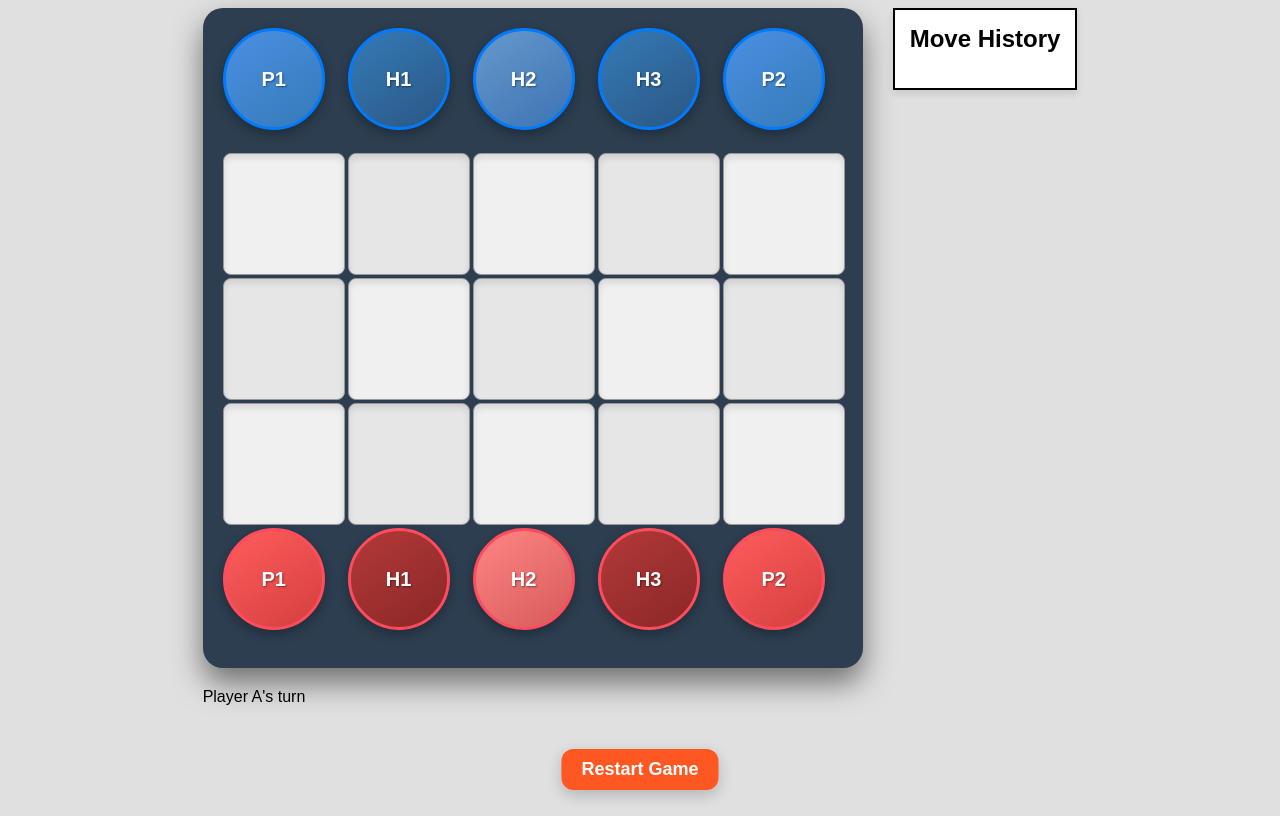
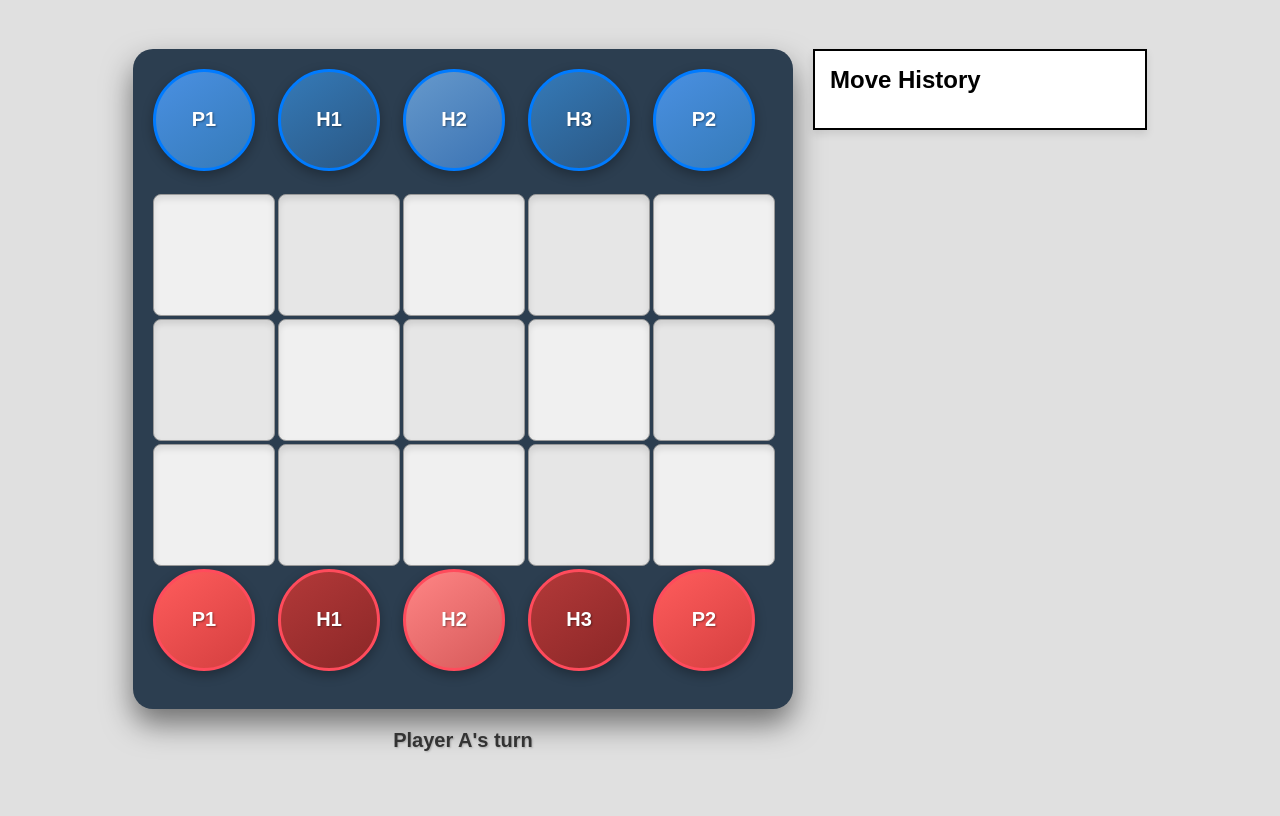
Before and after one commit to Ishank56/chess-like-game, a website: page index.html in a window 1280 px wide. Both pictures are taken after a click on the button "Restart Game". Drawn offline with Linux system fonts and the light colour scheme.

Commit message:
Better chess board and improved game messages

```diff
--- a/index.html
+++ b/index.html
@@ -10,7 +10,7 @@
     <div id="game-container">
         <div>
             <div id="game-board"></div>
-            <div id="message"></div>
+            <div id="message" class="message-info"></div>
         </div>
 
         <!-- History and Restart Button Container -->
--- a/script.js
+++ b/script.js
@@ -1,7 +1,7 @@
 const board = document.getElementById("game-board");
 const message = document.getElementById("message");
 const historyList = document.getElementById("history-list");
-const restartButton = document.createElement('button');
+const restartButton = document.getElementById('restart-button'); // Use existing button from HTML
 
 // Initialize the 5x5 grid with updated pieces
 let grid = [
@@ -79,9 +79,10 @@ function handleMove(row, col) {
                 grid[row][col] = `${currentPlayer}-${piece}`; // Move to new position
                 selectedPiece = null;
 
-                if (checkWinCondition()) {
-                    message.textContent = `Player ${currentPlayer} wins!`;
-                    displayRestartButton();
+                const winner = checkWinCondition();
+                if (winner) {
+                    message.textContent = `Player ${winner} wins!`;
+                    restartButton.style.display = 'block'; // Show the restart button
                 } else {
                     currentPlayer = currentPlayer === 'A' ? 'B' : 'A'; // Switch player
                     message.textContent = `Player ${currentPlayer}'s turn`;
@@ -115,13 +116,6 @@ function checkWinCondition() {
     return null; // No winner yet
 }
 
-function displayRestartButton() {
-    restartButton.textContent = 'Restart Game';
-    restartButton.classList.add('restart-button'); // Add fancy styles
-    restartButton.addEventListener('click', restartGame);
-    document.body.appendChild(restartButton); // Add the button to the page
-}
-
 function restartGame() {
     // Reset the grid to the initial state
     grid = [
@@ -142,10 +136,13 @@ function restartGame() {
 
     // Re-render the board
     renderBoard();
+
+    // Hide the restart button
+    restartButton.style.display = 'none';
 }
 
 // Add event listener to the restart button
-document.getElementById('restart-button').addEventListener('click', restartGame);
+restartButton.addEventListener('click', restartGame);
 
 // Initial board rendering
 renderBoard();
@@ -203,6 +200,7 @@ function checkDiagonalPathForKill(startRow, startCol, endRow, endCol) {
 
     let rowBetween = startRow + rowStep;
     let colBetween = startCol + colStep;
+
     while (rowBetween !== endRow && colBetween !== endCol) {
         const betweenPiece = grid[rowBetween][colBetween];
         if (betweenPiece && betweenPiece.includes(currentPlayer === 'A' ? 'A' : 'B')) return false;
@@ -215,7 +213,7 @@ function checkDiagonalPathForKill(startRow, startCol, endRow, endCol) {
 }
 
 function updateMoveHistory() {
-    historyList.innerHTML = '';
+    historyList.innerHTML = ''; // Clear the history list before updating
     moveHistory.forEach(move => {
         const listItem = document.createElement('li');
         listItem.textContent = move;
--- a/style.css
+++ b/style.css
@@ -3,14 +3,16 @@ body {
     font-family: 'Arial', sans-serif;
     display: flex;
     justify-content: center;
-    align-items: flex-start;
+    align-items: center;
     height: 100vh;
     background-color: #e0e0e0;
+    margin: 0;
 }
 
 #game-container {
     display: flex;
-    gap: 30px;
+    flex-direction: row; /* Align grid and history side by side */
+    gap: 20px; /* Space between grid and history */
 }
 
 #game-board {
@@ -120,6 +122,13 @@ body {
 }
 
 /* Styles for Move History */
+#history-container {
+    display: flex;
+    flex-direction: column;
+    align-items: flex-end; /* Align to the right side */
+    justify-content: space-between;
+}
+
 #move-history {
     font-family: Arial, sans-serif;
     border: 2px solid black;
@@ -129,6 +138,7 @@ body {
     overflow-y: auto;
     position: relative;
     box-shadow: 0 4px 8px rgba(0, 0, 0, 0.1);
+    width: 300px; /* Adjust width as needed */
 }
 
 #move-history h2 {
@@ -149,24 +159,43 @@ body {
     cursor: pointer;
     text-align: center;
     transition: all 0.3s ease;
-    position: absolute;
-    bottom: 10px;
-    left: 50%;
-    transform: translateX(-50%);
+    margin-top: 10px; /* Space above the button */
 }
 
 .restart-button:hover {
     background-color: #e64a19;
     box-shadow: 0 8px 20px rgba(0, 0, 0, 0.4);
-    transform: translateX(-50%) scale(1.05);
+    transform: scale(1.05);
 }
 
 .restart-button:active {
     background-color: #d84315;
     box-shadow: 0 3px 10px rgba(0, 0, 0, 0.2);
-    transform: translateX(-50%) scale(0.98);
+    transform: scale(0.98);
 }
 
+/* Updated Message Styles */
 #message {
-    margin-top: 20px;
+    text-align: center;
+    font-weight: bold;
+    font-size: 20px; /* Increased font size */
+    text-shadow: 1px 1px 2px rgba(0, 0, 0, 0.2); /* Subtle shadow for better readability */
+    margin-top: 20px; /* Space below the grid */
 }
+
+/* Message Types */
+.message-info {
+    color: #333;
+}
+
+.message-warning {
+    color: #ff5722;
+}
+
+.message-success {
+    color: #4caf50;
+}
+
+.message-error {
+    color: #f44336;
+}
```
